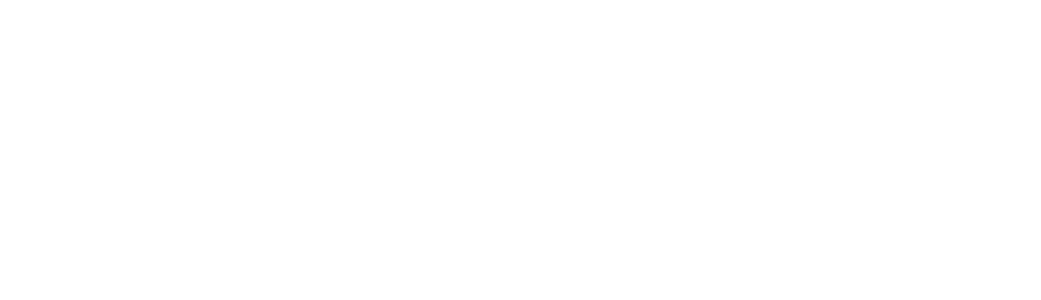
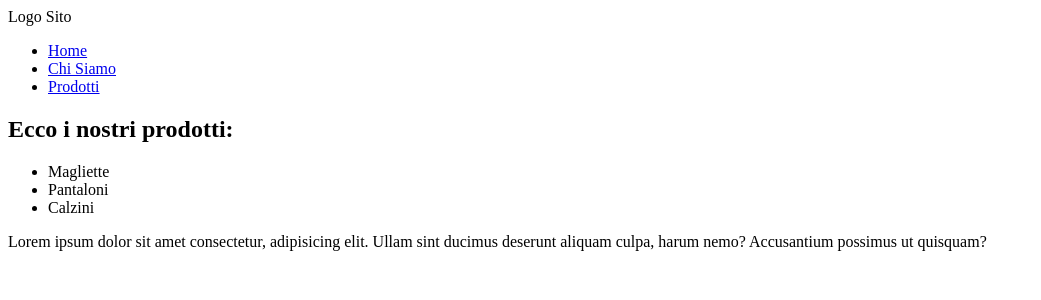
Before and after one commit to AlessandroPuglisi21/react-router, a React (Vite) app: page /prodotti in a window 1280 px wide. Before the commit this address had no page. Shown: the top 300 px of the page, without its empty margins (0-1041 px from the left). Built offline with nearby package versions, Linux system fonts and the light colour scheme.

Commit message:
ADD: Complete Structure

```diff
--- a/src/App.jsx
+++ b/src/App.jsx
@@ -1,6 +1,8 @@
 import { BrowserRouter, Route, Routes } from 'react-router-dom';
 import DefaultLayout from './layouts/DefaultLayout';
 import Home from './pages/Home';
+import About from './pages/About';
+import Prodotti from './pages/Prodotti';
 
 function App() {
   return (
@@ -8,6 +10,8 @@
       <Routes>
         <Route element={<DefaultLayout />}>
           <Route path="/" element={<Home />} />
+          <Route path='/about' element = {<About/>}></Route>
+          <Route path = '/prodotti' element = {<Prodotti/>}></Route>
         </Route>
       </Routes>
     </BrowserRouter>
--- a/src/layouts/DefaultLayout.jsx
+++ b/src/layouts/DefaultLayout.jsx
@@ -1,11 +1,15 @@
 import { Outlet } from 'react-router-dom';
-import Nav from './Navbar';
+import Header from './Header';
+import Footer from './Footer';
 
 export default function DefaultLayout() {
   return (
     <div>
-      <Nav />
+      <Header></Header>
       <Outlet />
+      <Footer></Footer>
+
+
     </div>
   );
 }
--- /dev/null
+++ b/src/layouts/Footer.jsx
@@ -0,0 +1,11 @@
+export default function Footer() {
+  return (
+    <footer>
+      <p>
+        Lorem ipsum dolor sit amet consectetur, adipisicing elit. Ullam sint
+        ducimus deserunt aliquam culpa, harum nemo? Accusantium possimus ut
+        quisquam?
+      </p>
+    </footer>
+  );
+}
--- /dev/null
+++ b/src/layouts/Header.jsx
@@ -0,0 +1,10 @@
+import Nav from "./Navbar";
+
+export default function Header() {
+    return (
+        <header>
+            <div>Logo Sito</div>
+            <Nav></Nav>
+        </header>
+    )
+}
--- a/src/layouts/Navbar.jsx
+++ b/src/layouts/Navbar.jsx
@@ -6,7 +6,7 @@
       <ul>
         <li><NavLink to="/">Home</NavLink></li>
         <li><NavLink to="/about">Chi Siamo</NavLink></li>
-        <li><NavLink to="/products">Prodotti</NavLink></li>
+        <li><NavLink to="/prodotti">Prodotti</NavLink></li>
       </ul>
     </nav>
   );
--- /dev/null
+++ b/src/pages/About.jsx
@@ -0,0 +1,13 @@
+export default function About() {
+  return (
+    <section>
+      <h1>CHI SIAMO</h1>
+      <p>
+        Lorem ipsum, dolor sit amet consectetur adipisicing elit. Similique
+        doloribus tenetur rerum fugiat eaque ut id autem illo minima. Aut
+        dolorem temporibus veniam inventore. Nihil ipsa corrupti voluptatum
+        mollitia repellendus?
+      </p>
+    </section>
+  );
+}
--- a/src/pages/Home.jsx
+++ b/src/pages/Home.jsx
@@ -1,3 +1,5 @@
+
+
 export default function Home() {
     return (
       <main>
--- /dev/null
+++ b/src/pages/Prodotti.jsx
@@ -0,0 +1,12 @@
+export default function Prodotti (){
+    return (
+        <section>
+            <h1>Ecco i nostri prodotti:</h1>
+            <ul>
+                <li>Magliette</li>
+                <li>Pantaloni</li>
+                <li>Calzini</li>
+            </ul>
+        </section>
+    )
+}
```
